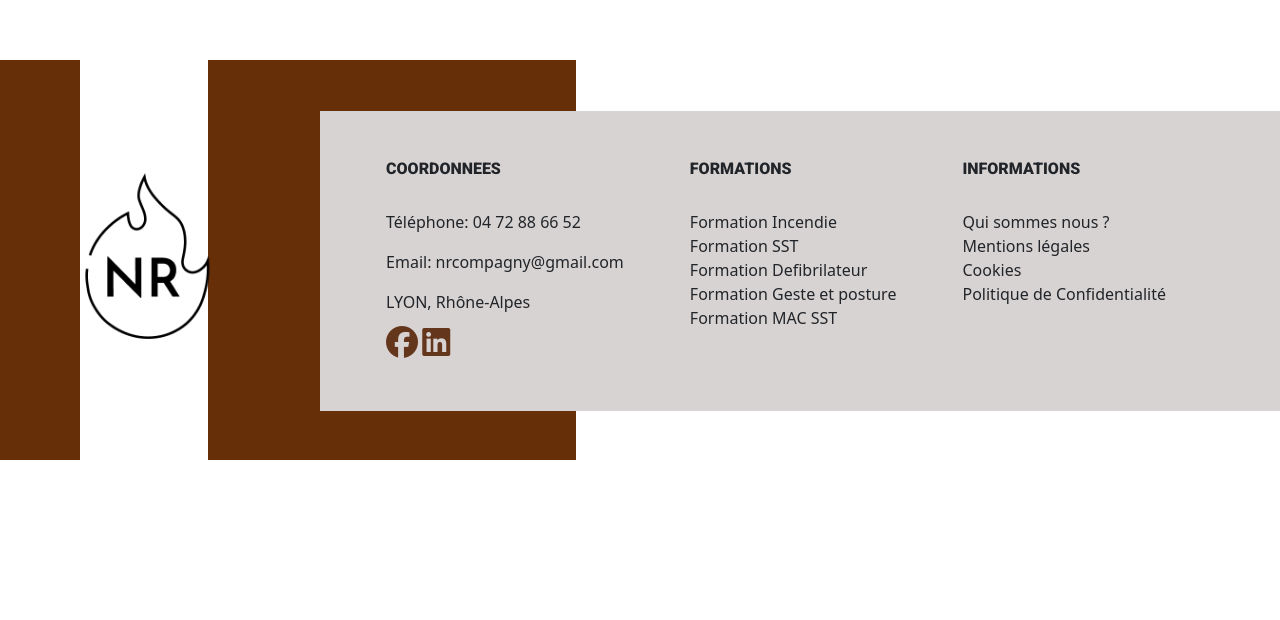
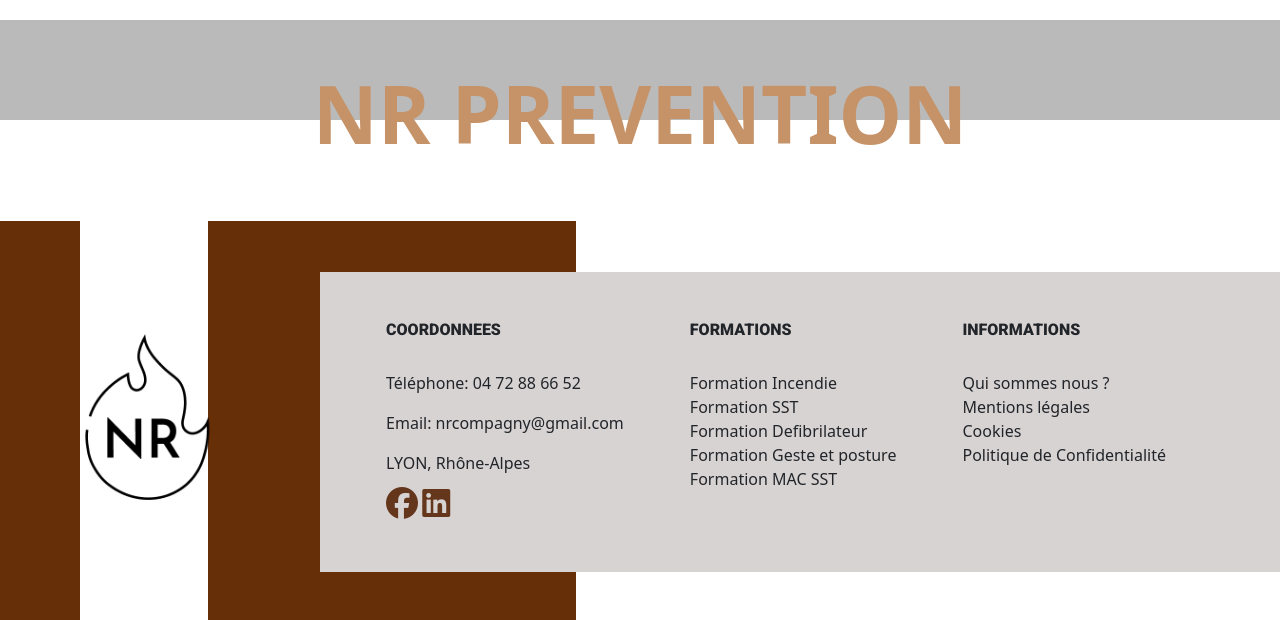
Before and after one commit to TheMaxium69/NRPrevention-SiteWeb, a PHP site: page /formation.php in a window 1280 px wide. Shown: the part 132-752 px from the top of the page. Run offline with PHP 8.4, Linux system fonts and the light colour scheme.

Commit message:
maj formation.php

```diff
--- a/calendrier.php
+++ b/calendrier.php
@@ -4,7 +4,7 @@ head($page); ?>
 
 <body>
     <header> <?php navbar($page); ?>
-    <div class="displayback-calendar">
+    <div class= "displayback-calendar">
 
         </div>
     </header>
--- /dev/null
+++ b/css/formation.css
@@ -0,0 +1,16 @@
+header .grey{
+    height: 100px;
+    width: 100%;
+    background-color: rgb(186, 186, 186);
+    margin-top: 20px;
+}
+
+
+
+.margin-header{
+    text-align: center;
+    margin-top: -55px;
+    font-weight: 900;
+    font-size: 80px;
+    color: rgb(198, 147, 105);
+}
--- a/extension/link.phtml
+++ b/extension/link.phtml
@@ -4,3 +4,4 @@
 <link rel="stylesheet" type="text/css" media="screen" href="css/footer.css">
 <link rel="stylesheet" type="text/css" media="screen" href="css/qualiopi.css">
 <link rel="stylesheet" type="text/css" media="screen" href="css/calendrier.css">
+<link rel="stylesheet" type="text/css" media="screen" href="css/formation.css">
--- a/formation.php
+++ b/formation.php
@@ -2,9 +2,16 @@
 $page = 3;
 head($page); ?>
 
-<header> <?php navbar($page); ?> </header>
+<header> <?php navbar($page); ?>
+<div class="grey">
+
+</div>
+<h1 class="margin-header">NR PREVENTION</h1>
+ </header>
 
 <body>
+
+
 
 
 
```
